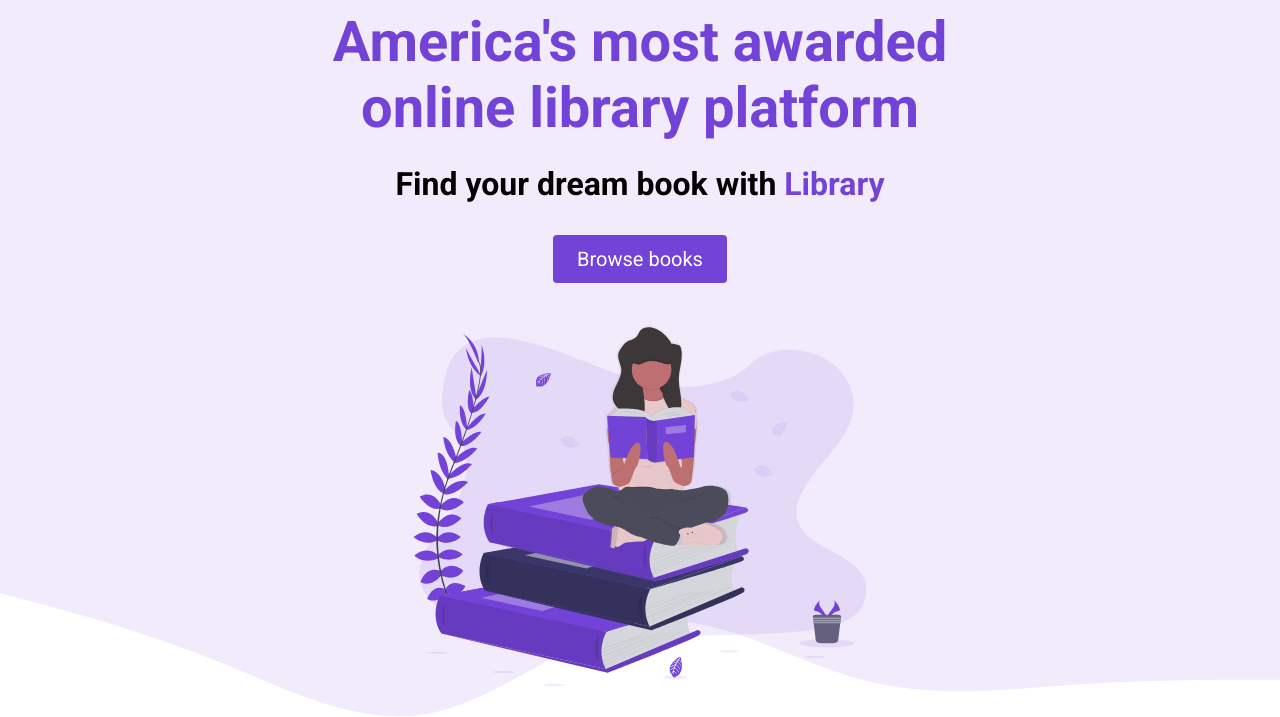
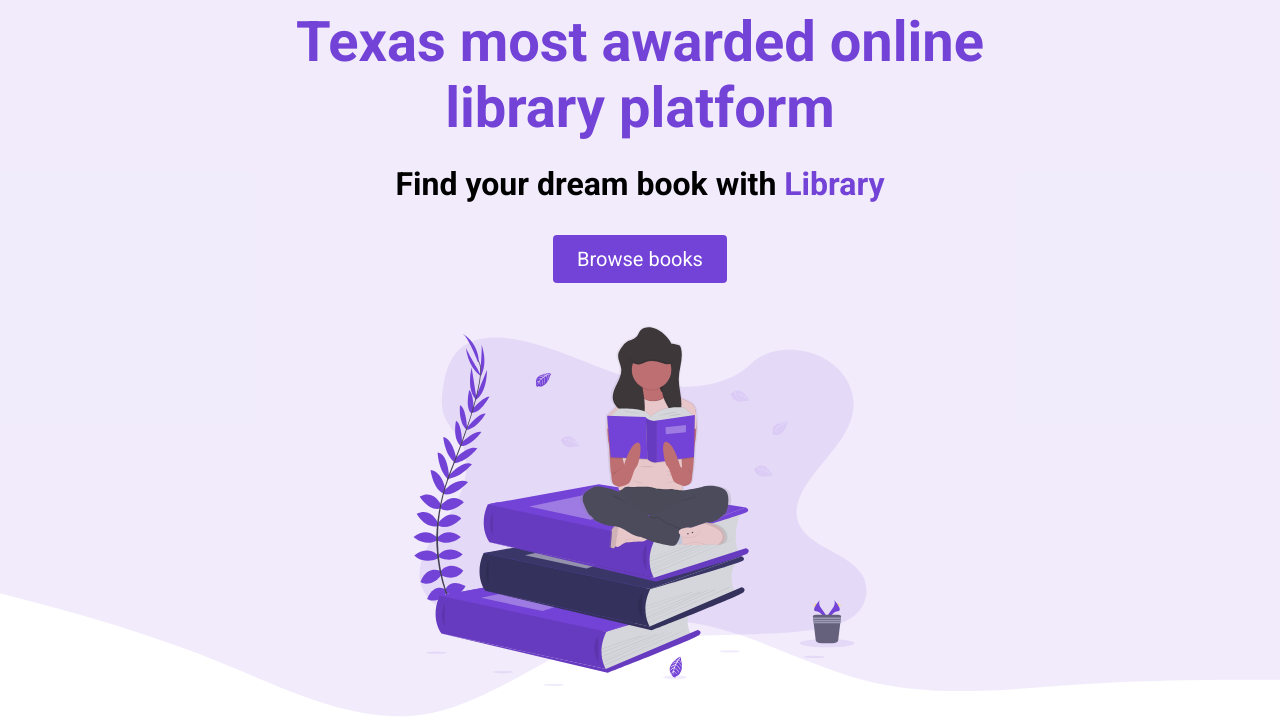
Before and after one commit to jla450/library, a plain HTML site: page index.html in a window 1280 px wide. Shown: the part 83-800 px from the top of the page. Drawn offline with Linux system fonts and the light colour scheme.

Commit message:
america to Texas

```diff
--- a/index.html
+++ b/index.html
@@ -43,7 +43,7 @@
       <header>
         <div class="header__container">
           <div class="header__description">
-            <h1>America's most awarded online library platform</h1>
+            <h1>Texas most awarded online library platform</h1>
             <h2>
               Find your dream book with <span class="purple">Library</span>
             </h2>
```
